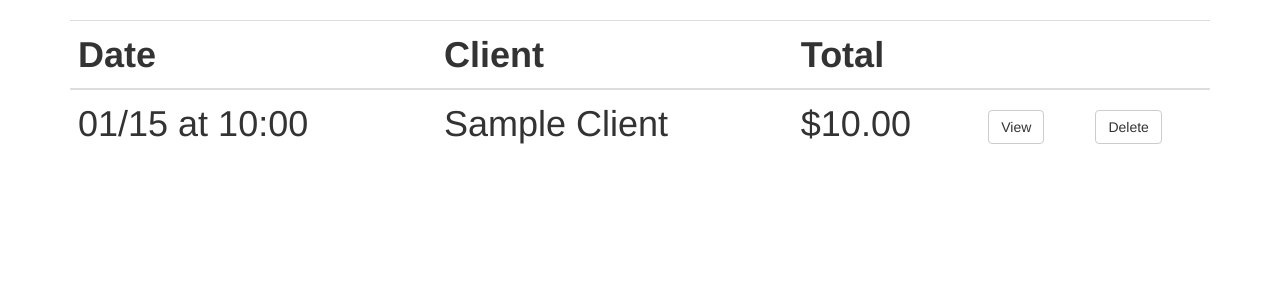
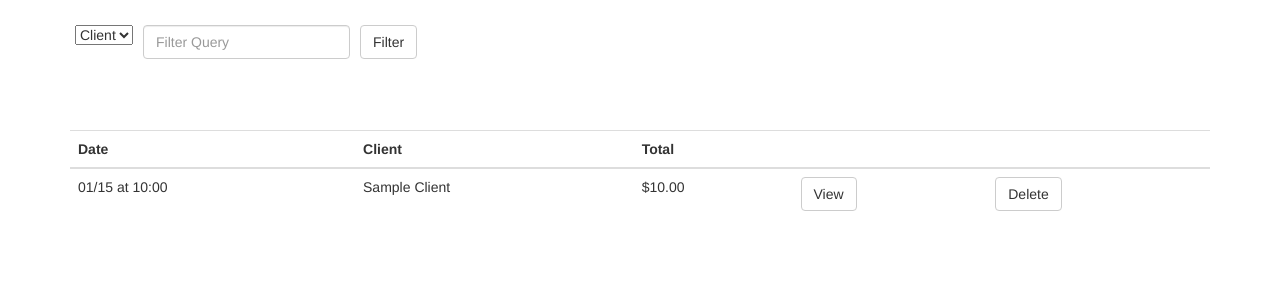
Before and after one commit to MaxHeller0/celinas-kitchen, a Flask app: page /orders/ in a window 1280 px wide. Shown: the part 52-352 px from the top of the page. Run offline with Flask 2, Linux system fonts and the light colour scheme; the visitor is signed in with stand-in values (Sample User, id 1); tables that the repository leaves empty hold one stand-in row (values such as "Sample post"); some libraries are stand-ins or nearby versions.

Commit message:
Addded filter by client functionality

```diff
--- a/application.py
+++ b/application.py
@@ -2,7 +2,7 @@ from flask import Flask, redirect, render_template, request, session, url_for
 
 from clients import (adminCheck, deleteClient, getAdmin, getClient,
                      getClientNames, getClientType, initDict, newAdmin,
-                     updateAdmin, getClientNameById)
+                     updateAdmin, getClientNameById, BaseClient)
 from dbconfig import db
 from errorHandling import clientInputCheck
 from formattingHelpers import (capitalize, cssClass, formatKey, formatName,
@@ -237,10 +237,19 @@ def deleteOrder(orderId=None):
         return redirect(url_for("viewOrders"))
     return redirect(url_for("index"))
 
-@app.route("/orders/", methods=["GET"])
+@app.route("/orders/", methods=["GET", "POST"])
 @login_required
 def viewOrders():
-    orders = Order.query.order_by(Order.date.desc()).all()
+    if request.method == "GET":
+        orders = Order.query.order_by(Order.date.desc()).all()
+    else:
+        filterBy = request.form.get("filterBy")
+        filterQuery = request.form.get("filterQuery")
+        if filterBy == "Client":
+            clientId = BaseClient.query.filter_by(name=filterQuery).first().id
+            orders = Order.query.filter_by(clientId=clientId).order_by(Order.date.desc()).all()
+
+
     formattedOrders = []
     for order in orders:
         clientName = title(getClientNameById(order.clientId))
--- a/static/styles.css
+++ b/static/styles.css
@@ -24,7 +24,8 @@ main table {
 
 main td, th {
   /* left-align tables' cells */
-  /*text-align: left;*/
+  text-align: left;
+  vertical-align: middle;
   padding: 8px;
   /*border-bottom: 1px solid #ddd;*/
 }
@@ -86,6 +87,11 @@ main td, th {
   font-weight: normal;
 }
 
+.sideBySide{
+  float: left;
+  margin: 5px;
+}
+
 #allergies {
   font-size: 24px;
   text-align: left;
@@ -93,6 +99,8 @@ main td, th {
   font-weight: bold;
 }
 
-#orderTable {
-  text-align: left;
+
+#filterFormContainer{
+  height: 110px;
+  overflow: auto;
 }
--- a/templates/order.html
+++ b/templates/order.html
@@ -7,6 +7,8 @@
 {% block main %}
   <h1>
     {{ orderDetails[0][0] }}<br><br>
+  </h1>
+  <br>
     <table class="table" id="orderTable">
        <thread>
          <tr>
@@ -56,6 +58,6 @@
         </tr>
       </tbody>
     </table>
-  </h1>
+
 
 {% endblock %}
--- a/templates/viewOrders.html
+++ b/templates/viewOrders.html
@@ -5,7 +5,22 @@
 {% endblock %}
 
 {% block main %}
-  <h1>
+<div id="filterFormContainer">
+  <form action="{{url_for('viewOrders')}}" method="POST">
+    <div class="sideBySide">
+      <select class="selectpicker" name="filterBy">
+        <option>Client</option>
+        <option>Dish</option>
+      </select>
+    </div>
+    <div class="sideBySide">
+      <input type="text" name="filterQuery" class="form-control" placeholder="Filter Query">
+    </div>
+    <div class="sideBySide">
+      <input type="submit" name="filter" id="filter" class="btn btn-default" value="Filter">
+    </div>
+  </form>
+</div>
 <table class="table" id="orderTable">
   <thread>
     <tr>
@@ -32,6 +47,5 @@
     {% endfor %}
     </tbody>
   </table>
-    </h1>
 
   {% endblock %}
```
Lines whose indentation alone changed are shown as unchanged.
